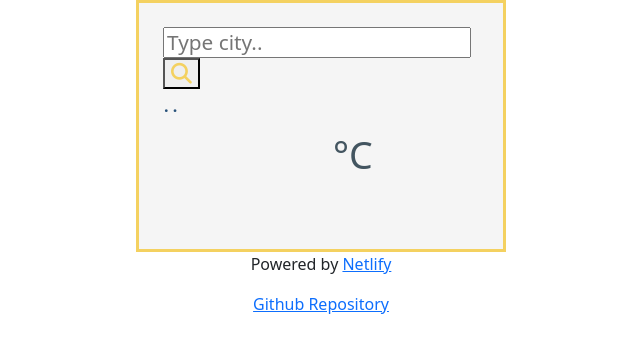
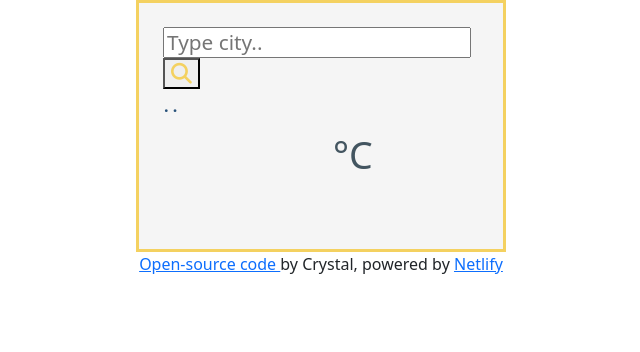
Before and after one commit to cryssal/SCPlus6, a plain HTML site: page index.html in a window 1280 px wide. Shown: the whole page, without its empty margins (319-959 px from the left). Drawn offline with nearby package versions, Linux system fonts and the light colour scheme; files whose address does not match are found by name.

Commit message:
Edits Repository Link

```diff
--- a/index.html
+++ b/index.html
@@ -101,8 +101,7 @@
     </div>
     </div>
     </div>
-    <p>Powered by <a href="https://www.netlify.com">Netlify</a></p>
-    <p><a href="https://github.com/cryssal/SCPlus6">Github Repository</a></p>
+    <p><a href="https://github.com/cryssal/SCPlus6">Open-source code </a>by Crystal, powered by <a href="https://www.netlify.com">Netlify</a></p>
 </body>
 <script src='index.js'></script>
 </html>
```
